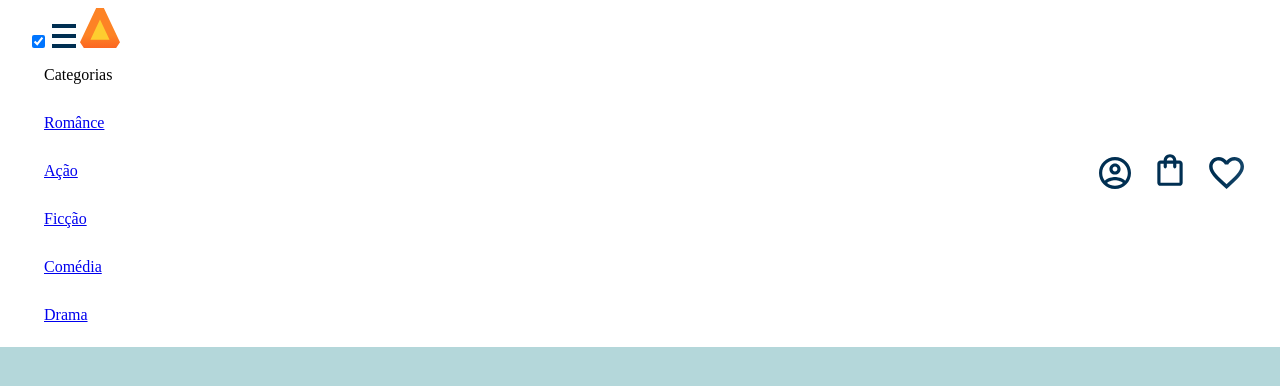
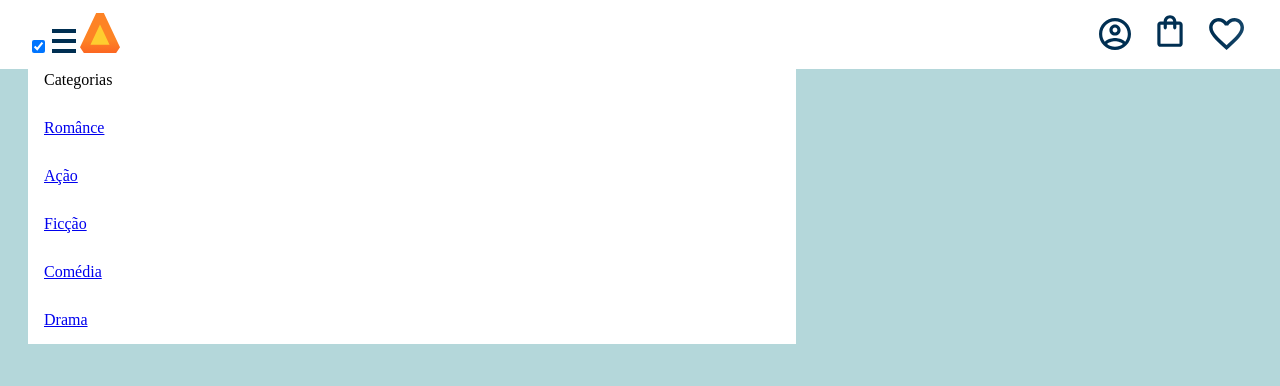
Before and after one commit to markbruh/Rafael-Manuela2E-2-tri, a plain HTML site: page index.html in a window 1280 px wide. Both pictures are taken after a click on the checkbox 38 px from the left and 46 px from the top of the page. Drawn offline with Linux system fonts and the light colour scheme.

Commit message:
Add files via upload

```diff
--- a/Assets/CSS/header.css
+++ b/Assets/CSS/header.css
@@ -22,6 +22,8 @@ body{
 }
 .menu-lista{
     display: none;
+    position:absolute;
+    width: 60vw;
 }
 
 .menu-checkbox:checked ~ .menu-lista{
```
